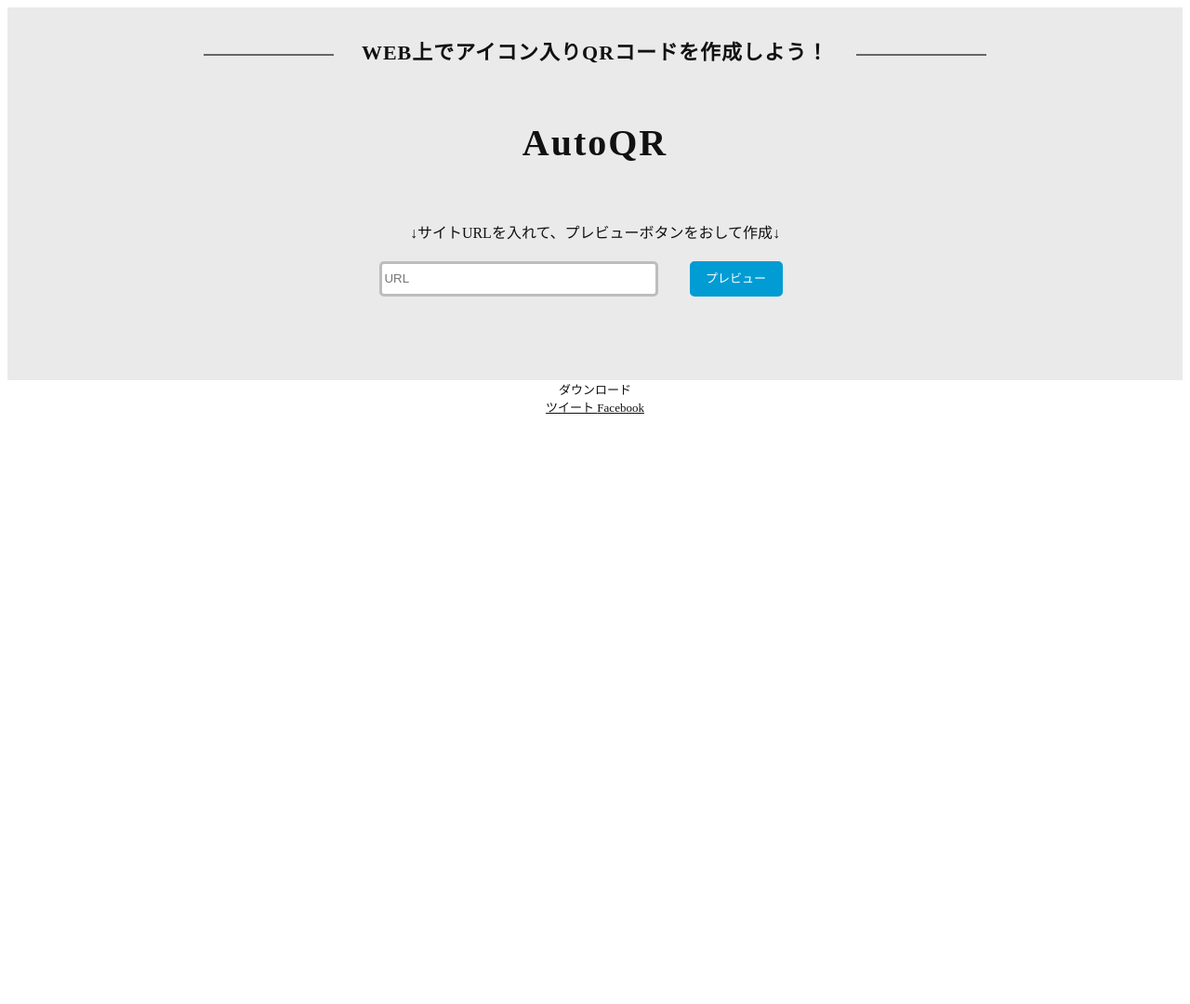
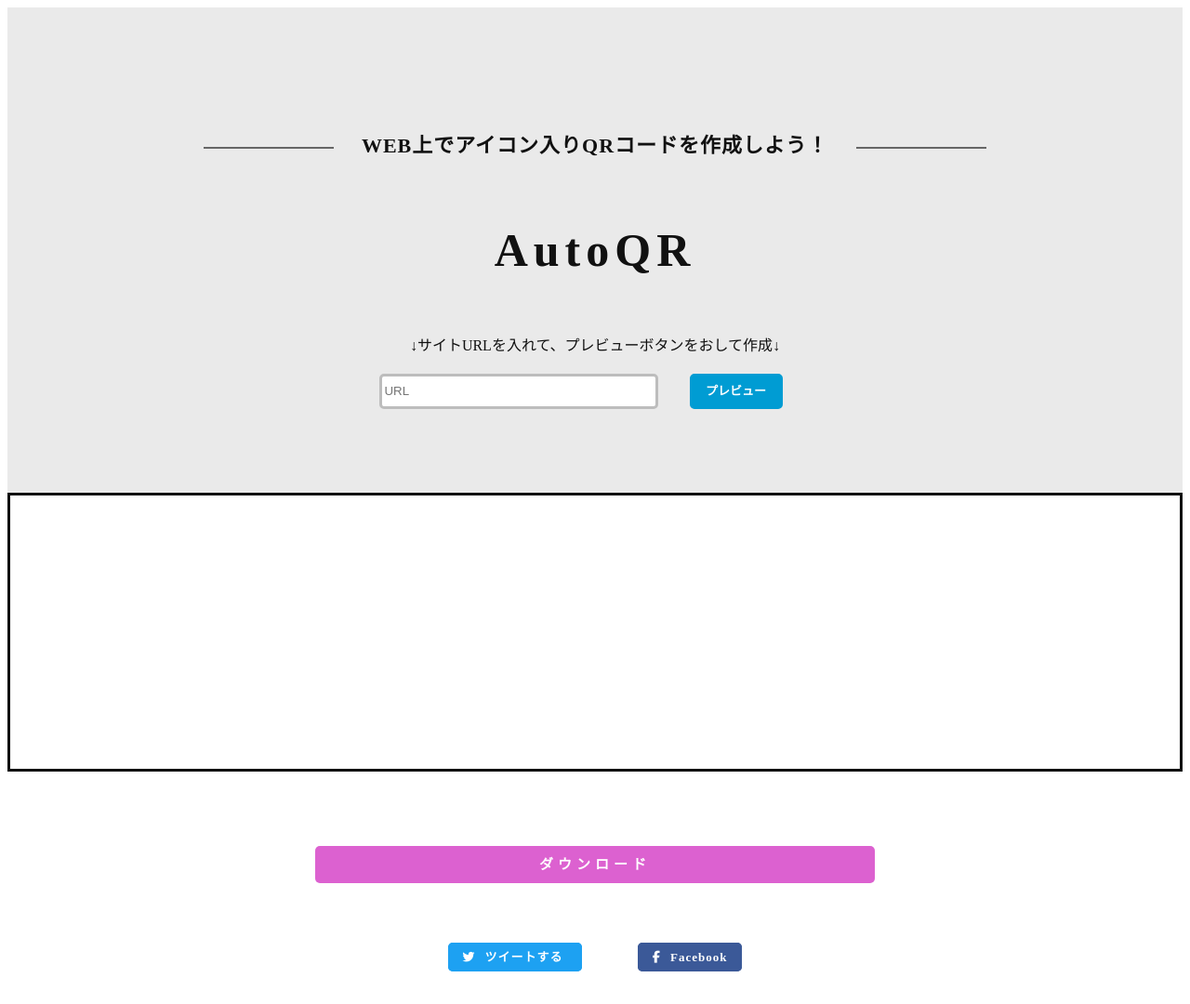
Before and after one commit to kakicraft/AutoQR, a plain HTML site: page app/ui/index.html in a window 1280 px wide. Shown: the whole page at 93% size. Before the commit the page ends 800 px from the top, so only its background shows below. Drawn offline with nearby package versions, Linux system fonts and the light colour scheme.

Commit message:
6/5 11:42　デザイン

```diff
--- a/app/ui/index.html
+++ b/app/ui/index.html
@@ -2,48 +2,60 @@
 <html lang="ja">
 
 <head>
-    <meta charset="UTF-8">
-    <script src="https://cdn.jsdelivr.net/npm/axios/dist/axios.min.js"></script>
     <link rel="stylesheet" href="./style.css">
+    <!-- <script type="text/javascript" src="./src.js"></script> -->
+    <script src="https://unpkg.com/axios/dist/axios.min.js"></script>
+    <!-- icon -->
+    <script src="https://kit.fontawesome.com/7c679e1f70.js" crossorigin="anonymous"></script>
     <title>WEB上で画像入りQRコードを作成しよう</title>
 </head>
 
 <body>
-    <div class="main">
+    <div id="particles-js"></div>
+    <div class="main" id="back">
         <h2 class="text">WEB上でアイコン入りQRコードを作成しよう！</h2>
         <h1 class="heading">AutoQR</h1>
         <p class="sub-text">↓サイトURLを入れて、プレビューボタンをおして作成↓</p>
         <form class="form" name="myform">
             <input class="url-form" name="mytext" type="text" id="url" placeholder="URL" />
+
             <!-- onclick属性を付与してcheckText関数を実行する -->
             <input class="btn" type="button" value="プレビュー" onclick="checkText()" />
         </form>
+        <!-- <img src="qr.png"> -->
     </div>
 
-    <div class="text-center mt-16">
-        <div ><a data-v-d960f4fe="" class="inline-flex items-center justify-center cursor-pointer w-1/2 bg-red-400 hover:bg-red-300 text-white font-semibold py-2 px-4 border rounded">
-            <i data-v-d960f4fe="" class="c-icon__download inline-block"></i>
-            <span data-v-d960f4fe="" class="pl-1">ダウンロード</span>
-        </a>
+
+    <div class="QR">
+    <!-- ---------------------------------------------
+    ここにQRコードを出力したい
+    --------------------------------------------- -->
     </div>
-    <div class="flex space-x-3 justify-center mt-20">
-        <a  href="https://twitter.com/intent/tweet?text=QRコードぜひ読み取ってみてね！！&amp;hashtags=QRコード,QR&amp;url=https://profill-app.net/"
-        target="_blank" rel="noreferrer" class="btn-SNS c-button__twitter">
-        ツイート
-        </a>
-        <a  href="http://www.facebook.com/share.php?u=https://profill-app.net/" target="_blank" rel="noreferrer"
-        class="btn-SNS c-button__facebook">
-        Facebook
-        </a>
+
+
+    <div class="btn-content">
+        <div class="btn-wrapper">
+            <a href="#">
+                <span class="btn-download">ダウンロード</span></a>
+        </div>
+        <div class="btn-wrapper">
+            <a href="https://twitter.com/intent/tweet?text=QRコードぜひ読み取ってみてね！！&amp;hashtags=QRコード,QR&amp;url=https://profill-app.net/" target="_blank" rel="noreferrer"
+            class="btn-SNS c-button__twitter">
+            <i class="fa-brands fa-twitter"></i>ツイートする
+            </a>
+            <a href="http://www.facebook.com/share.php?u=https://profill-app.net/" target="_blank" rel="noreferrer"
+            class="btn-SNS c-button__facebook">
+            <i class="fa-brands fa-facebook-f"></i>Facebook
+            </a>
+        </div>
     </div>
 </body>
 
-
 <script>
     async function checkText() {
-        let urlText = document.getElementById('url');
         await axios.post('http://localhost:8000/generate/', { url: urlText.value })
             .then(res => console.log(res.data))
+        let urlText = document.getElementById('url');
         console.log(urlText.value)
     }
 </script>
--- a/app/ui/style.css
+++ b/app/ui/style.css
@@ -2,11 +2,21 @@
 
 html{
 	font-size: 62.5%;
+	height: 100%;
 }
+
 
 *,*::before,*::after{
 	box-sizing: border-box;
 }
+
+a:link,a:visited,a:hover,a:active{
+	text-decoration: none;
+	cursor: pointer;
+	color: #fff;
+	padding: 5px 13px;
+}
+
 body{
 	/* 全体のフォントカラー */
 	color: #111;
@@ -17,16 +27,8 @@ body{
     background-color: #eaeaea;
     padding: 30px 50px;
 }
-.heading{
-    position: relative;
-	display: inline-block;
-	margin: 30px 0 15px;
-	padding-bottom: 15px;
-	letter-spacing: 2px;
-	font-size: 4rem;
-}
 .text{
-	margin: 0 0 30px;
+	margin: 100px 30px 40px;
 	letter-spacing: 1px;
 	font-size: 2.2rem;
 }
@@ -40,6 +42,15 @@ body{
 	background-color: #666;
 	vertical-align: middle;
 }
+.heading{
+    position: relative;
+	display: inline-block;
+	margin: 30px 20px 15px;
+	padding-bottom: 15px;
+	letter-spacing: 6px;
+    font-size: 5rem;
+}
+
 .sub-text{
 	margin: 30px 0 0;
 	font-size: 1.6rem;
@@ -63,21 +74,72 @@ body{
 	border-radius: 5px;
 	border: 3px solid #009cd3;
 	margin: 10px 30px 30px;
+	font-weight: 600;
 }
 .main .form .btn:hover{
 	background-color: #fff;
 	color: #009cd3;
 	cursor: pointer;
 }
+
+.QR{
+	height: 300px;
+	border: 3px solid #111;
+}
+
+
+.btn-content{
+margin-top: 50px;
+}
+.btn-wrapper{
+    padding: 30px;
+	display: block;
+	text-align: center;
+}
+.btn-download{
+	font-weight: 600;
+	width: 50%;
+	font-size: 1.5rem;
+	line-height: 40px;
+	display: inline-block;
+	justify-content: center;
+	border-radius: 5px;
+	letter-spacing: 5px;
+	background-color: #dc61d0;
+}
+.c-icon__download::before{
+
+}
+
 .btn-SNS{
-	color: rgba(255,255,255,var(--tw-text-opacity));
-	width: 120px;
+	font-size: 1.3rem;
+	font-weight: 600;
+	width: 100px;
+	line-height: 40px;
+	border-radius: 5px;
+	margin: 10px 30px 30px;
+	text-align: center;
+	justify-content: center;
+	letter-spacing: 1px;
 }
 .c-button__twitter{
-
+    background-color: #1da1f2;
+	border: 3px solid #1da1f2;
+}
+.fa-brands{
+	font-family: "Font Awesome 5 Brands","Font Awesome 5 Free";
+}
+.fa-twitter::before{
+	content: \f009;
+	padding-right: 10px;
 }
 .c-button__facebook{
-
+    background-color: #3b5998;
+	border: 3px solid #3b5998;
+}
+.fa-facebook-f::before{
+	content: \f082;
+	padding-right: 10px;
 }
 /*---------------------------------------------
 タブレット
```
